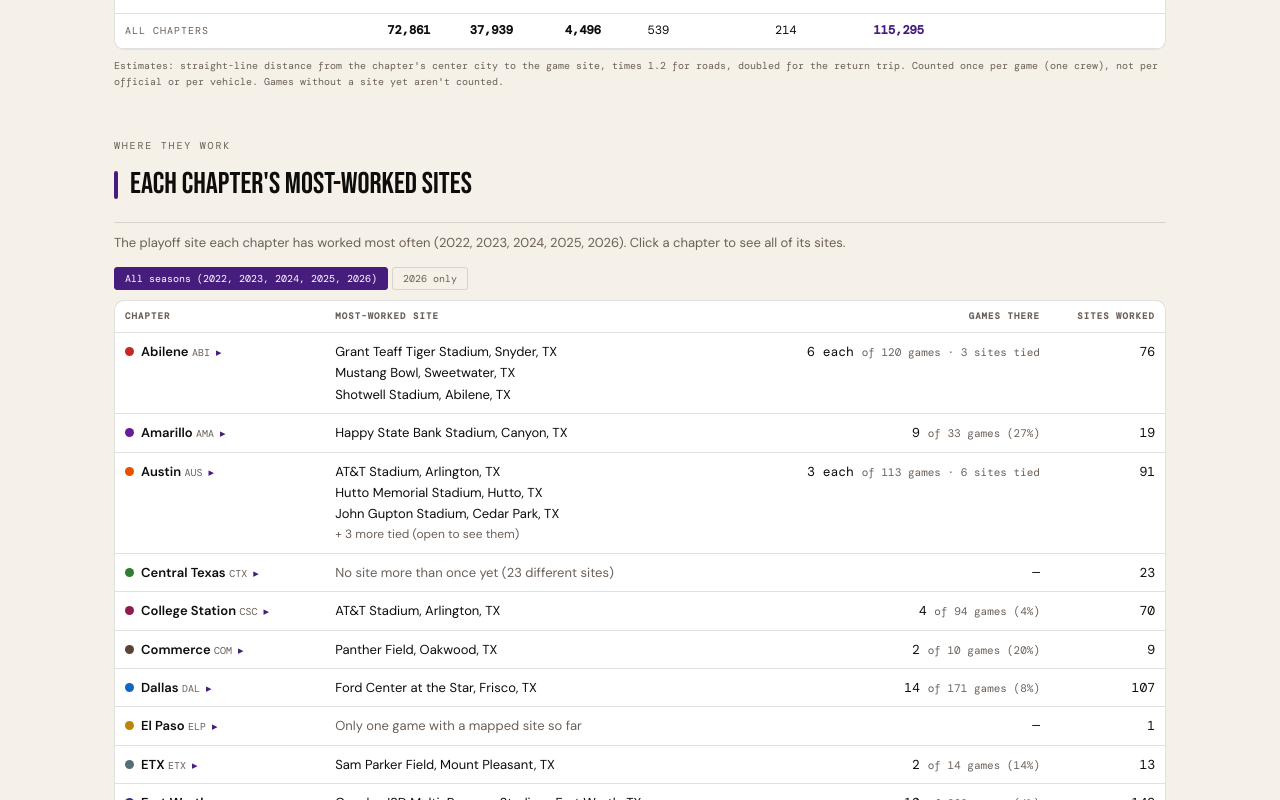
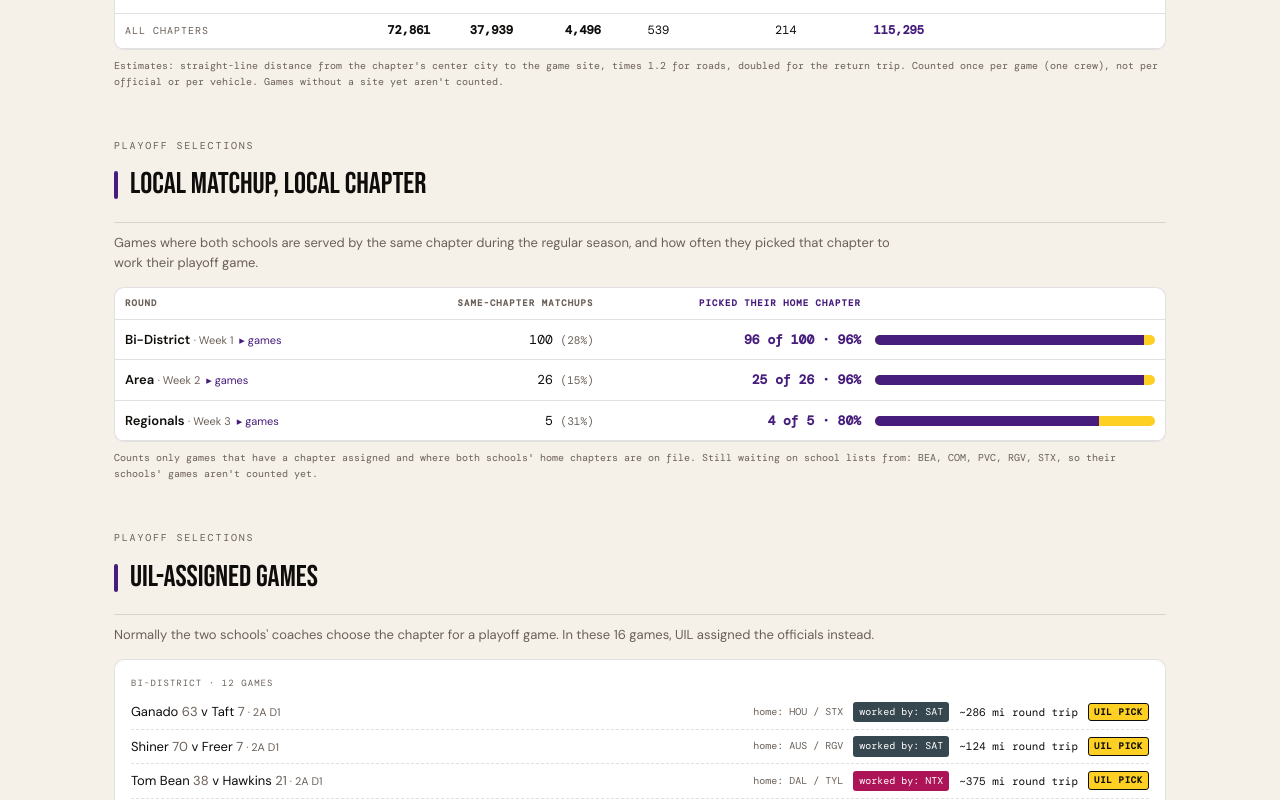
Before and after one commit to colemic2006/texasplayoffs, a React (Vite) app: page / in a window 1280 px wide. Shown: the part 5040-5840 px from the top of the page. Built offline with nearby package versions, Linux system fonts and the light colour scheme.

Commit message:
Move Each Chapter's Most-Worked Sites to the Chapter Regulars page
Co-Authored-By: Claude Opus 5.5 <noreply@anthropic.com>
Claude-Session: https://claude.ai/code/session_01BMNz1h9oErPrBeApAqNHEj

```diff
--- a/src/App.jsx
+++ b/src/App.jsx
@@ -108,7 +108,7 @@ export default function App() {
           allYearsLoaded ? <ScoresView allData={data} years={YEARS} /> : <LoadingState />
         ) : (page === 'teams' || page === 'regulars') ? (
           allYearsLoaded
-            ? page === 'teams' ? <TeamsView allData={data} years={YEARS} /> : <ChapterRegulars allData={data} years={YEARS} />
+            ? page === 'teams' ? <TeamsView allData={data} years={YEARS} /> : <><ChapterRegulars allData={data} years={YEARS} /><FavoriteSites data={yearData} allData={data} loadAllYears={loadAllYears} /></>
             : <LoadingState />
         ) : (
           <>
@@ -123,7 +123,6 @@ export default function App() {
                 {page === 'chapters' && yearData.season && <WeekMap data={yearData} />}
                 {page === 'chapters' && <ChapterDashboard data={yearData} year={year} allData={data} years={YEARS} loadAllYears={loadAllYears} />}
                 {page === 'chapters' && <ChapterTravel data={yearData} />}
-                {page === 'chapters' && <FavoriteSites data={yearData} allData={data} loadAllYears={loadAllYears} />}
                 {page === 'chapters' && <LocalMatchups data={yearData} />}
                 {page === 'chapters' && <UilPicks data={yearData} />}
                 {page === 'chapters' && <OutsideChapterGames data={yearData} />}
```
